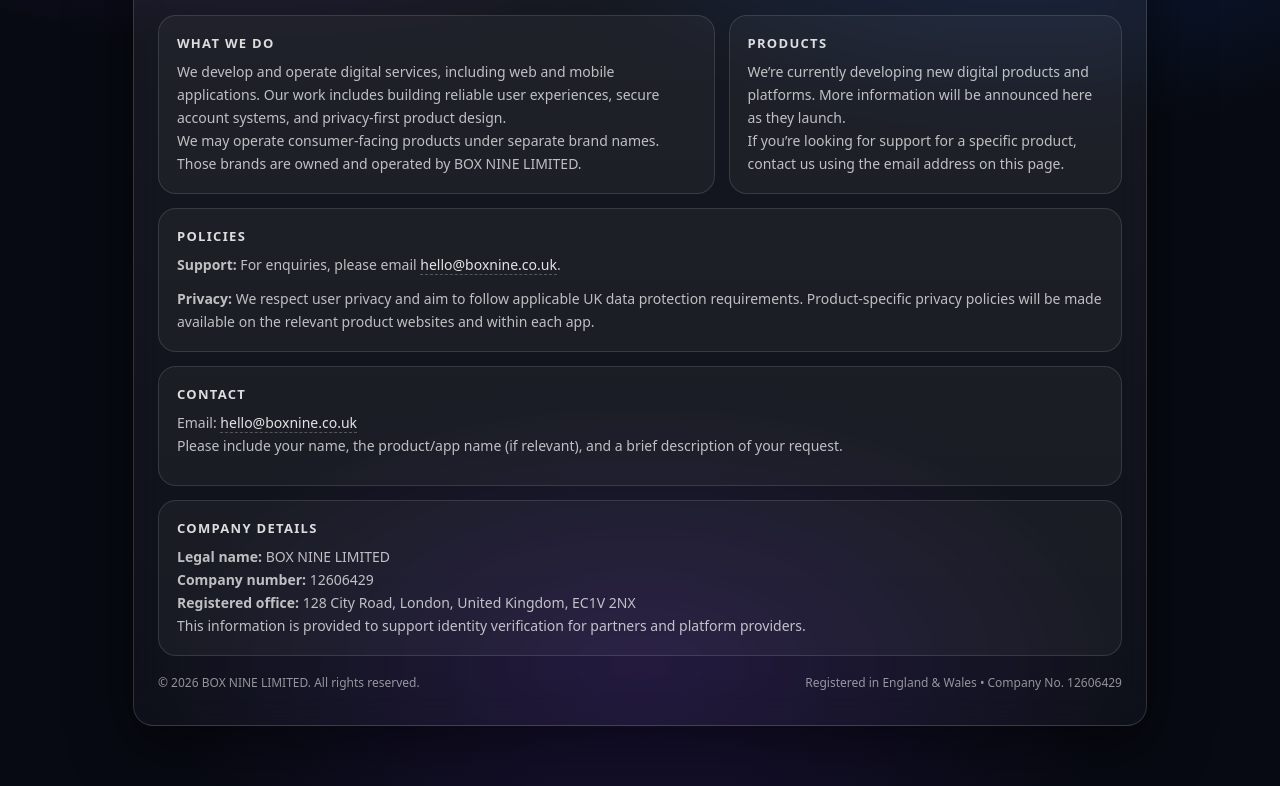
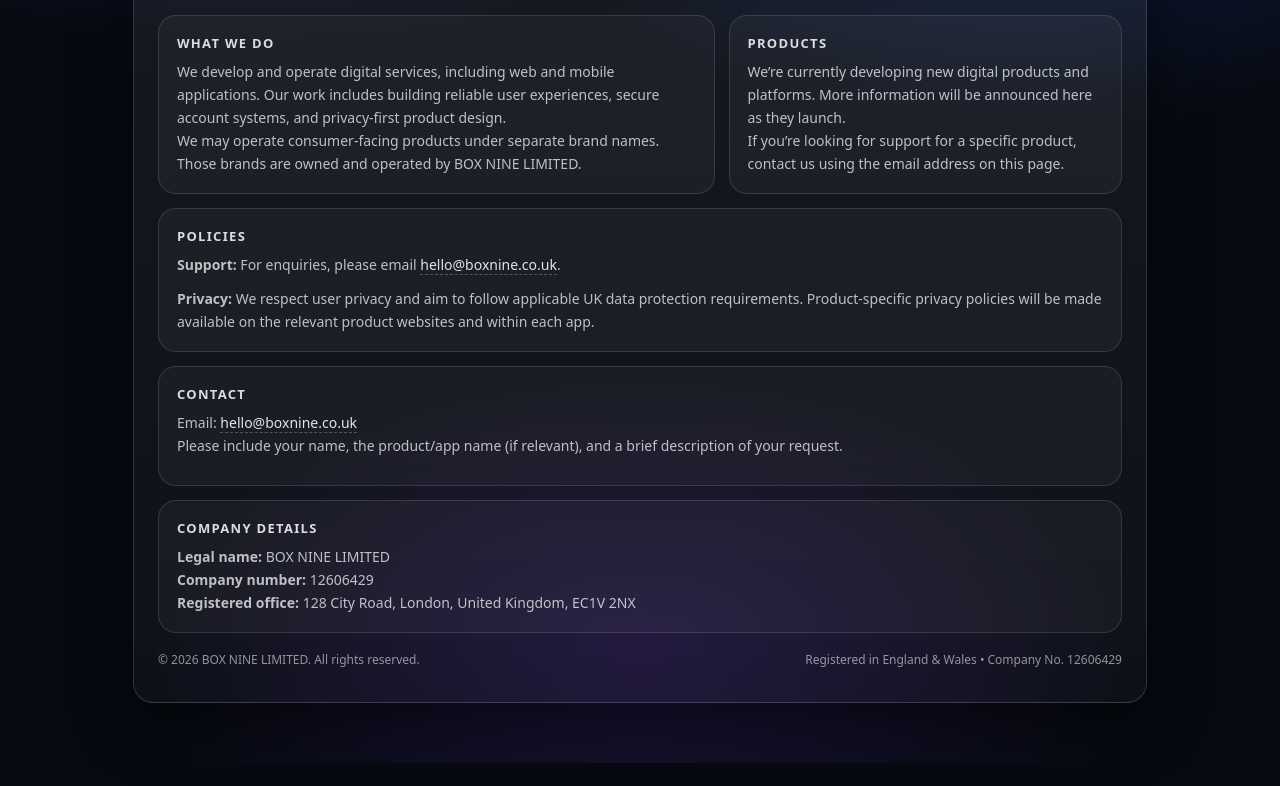
Before and after one commit to hmiah101/boxnine-limited, a plain HTML site: page index.html in a window 1280 px wide. Shown: the part 405-1191 px from the top of the page. After the commit the page ends 1168 px from the top, so only its background shows below. Drawn offline with Linux system fonts and the light colour scheme.

Commit message:
Update index.html

```diff
--- a/index.html
+++ b/index.html
@@ -368,9 +368,6 @@
           <p><strong>Legal name:</strong> BOX NINE LIMITED</p>
           <p><strong>Company number:</strong> 12606429</p>
           <p><strong>Registered office:</strong> 128 City Road, London, United Kingdom, EC1V 2NX</p>
-          <p class="tiny">
-            This information is provided to support identity verification for partners and platform providers.
-          </p>
         </section>
       </div>
 
```
